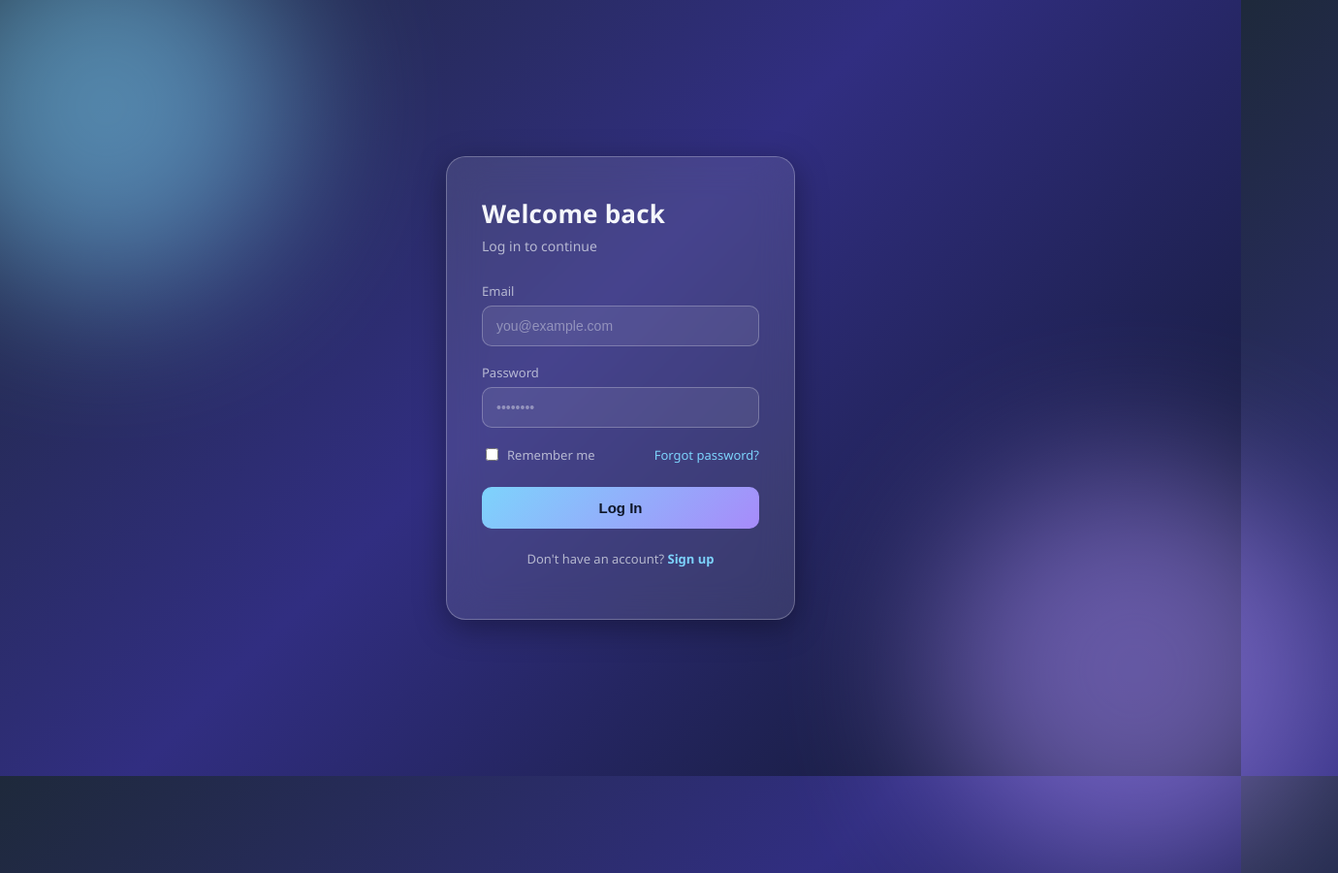
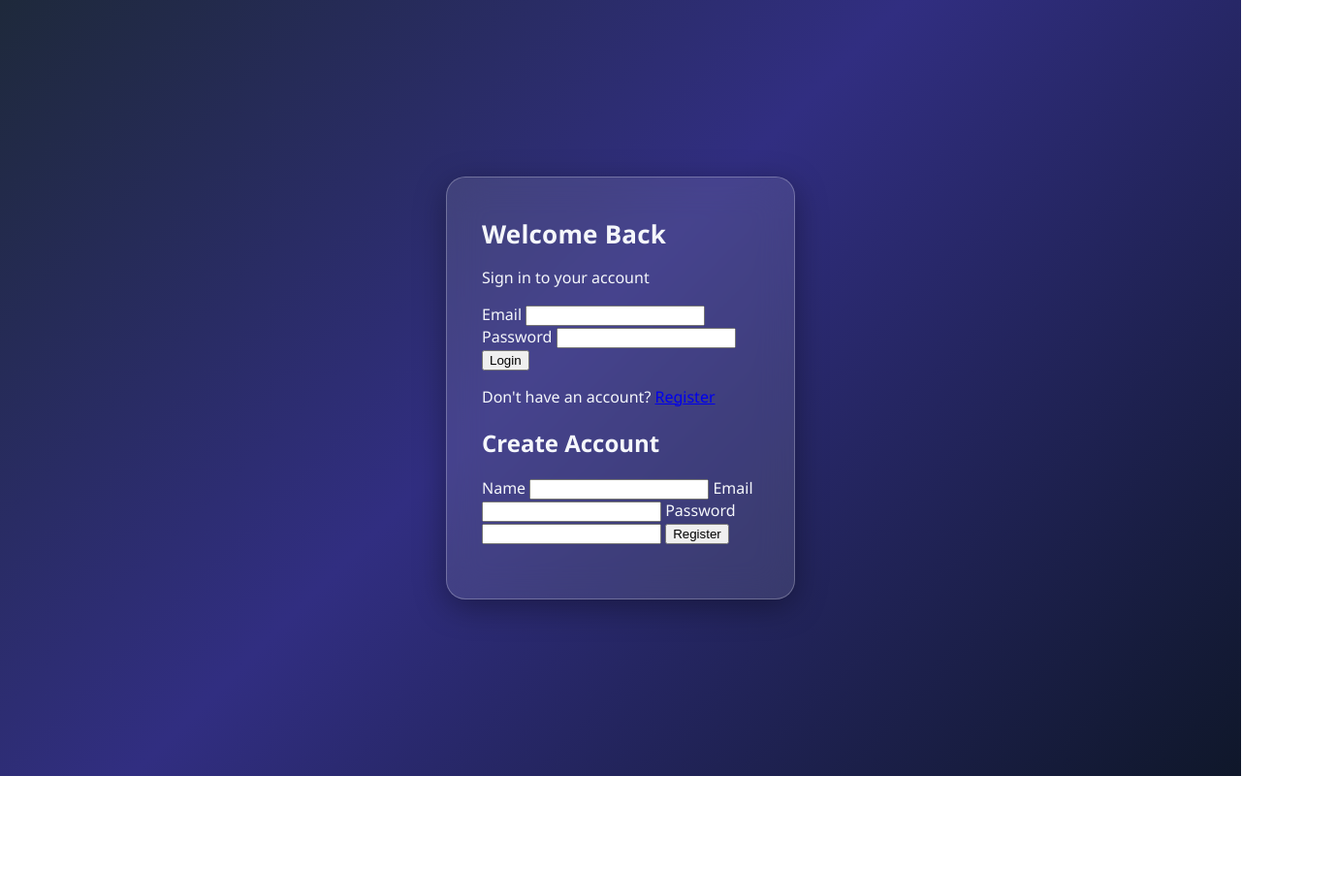
Before and after one commit to jm5155/loginv2, a plain HTML site: page frontend/index.html in a window 1280 px wide. Shown: the whole page at 97% size, 1380 px wide, since content can reach past the window. After the commit the page ends 800 px from the top, so only its background shows below. Drawn offline with Linux system fonts and the light colour scheme.

Commit message:
Update index.html

```diff
--- a/frontend/index.html
+++ b/frontend/index.html
@@ -1,44 +1,45 @@
 <!DOCTYPE html>
 <html lang="en">
 <head>
-<meta charset="UTF-8">
-<meta name="viewport" content="width=device-width, initial-scale=1.0">
-<title>Login</title>
-<link rel="stylesheet" href="style.css">
+  <meta charset="UTF-8">
+  <meta name="viewport" content="width=device-width, initial-scale=1.0">
+  <title>Simple Login</title>
+  <link rel="stylesheet" href="style.css">
 </head>
 <body>
+  <main class="card">
+    <h1>Welcome Back</h1>
+    <p class="subtitle">Sign in to your account</p>
 
-  <div class="blob one"></div>
-  <div class="blob two"></div>
+    <form id="loginForm">
+      <label>Email</label>
+      <input type="email" id="email" required>
 
-  <div class="card">
-    <h1>Welcome back</h1>
-    <p class="sub">Log in to continue</p>
+      <label>Password</label>
+      <input type="password" id="password" required>
 
-    <div class="error-msg" id="errorMsg">Please fill in both fields.</div>
-
-    <form id="loginForm" novalidate>
-      <div class="field">
-        <label for="email">Email</label>
-        <input type="email" id="email" placeholder="you@example.com" required>
-      </div>
-
-      <div class="field">
-        <label for="password">Password</label>
-        <input type="password" id="password" placeholder="••••••••" required>
-      </div>
-
-      <div class="row">
-        <label><input type="checkbox" id="remember"> Remember me</label>
-        <a href="#">Forgot password?</a>
-      </div>
-
-      <button type="submit" class="submit">Log In</button>
+      <button type="submit">Login</button>
+      <p id="message"></p>
     </form>
 
-    <p class="footer-text">Don't have an account? <a href="#">Sign up</a></p>
-  </div>
+    <p>Don't have an account? <a href="#" id="showRegister">Register</a></p>
 
-<script src="script.js"></script>
+    <form id="registerForm" class="hidden">
+      <h2>Create Account</h2>
+      <label>Name</label>
+      <input type="text" id="name">
+
+      <label>Email</label>
+      <input type="email" id="regEmail">
+
+      <label>Password</label>
+      <input type="password" id="regPassword">
+
+      <button type="submit">Register</button>
+      <p id="registerMessage"></p>
+    </form>
+  </main>
+
+  <script src="app.js"></script>
 </body>
 </html>
```
